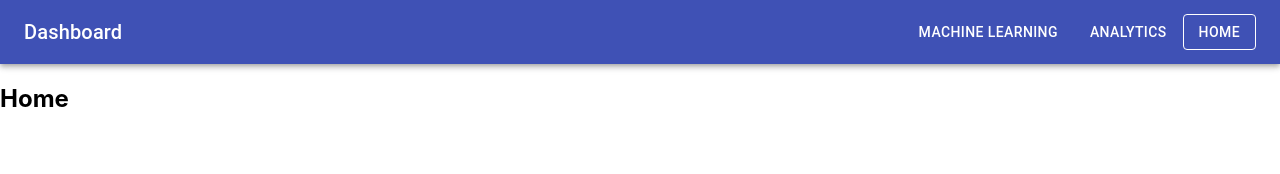
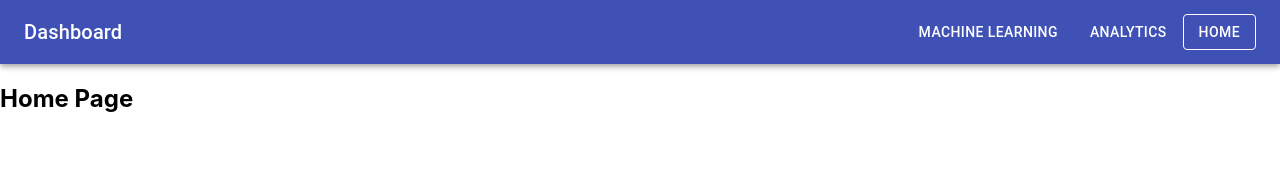
Before and after one commit to sarahchaaaaa/CarexTechAI, a React (Create React App) app: page / in a window 1280 px wide. Shown: the top 174 px of the page. Built offline with nearby package versions, Linux system fonts and the light colour scheme; a web font is replaced by a local one.

Commit message:
new branch clara

```diff
--- a/src/Home.js
+++ b/src/Home.js
@@ -7,7 +7,7 @@ class Home extends Component {
     return (
       <div>
         <Navbar />
-        <h2>Home</h2>
+        <h2>Home Page</h2>
       </div>
     );
   }
```
